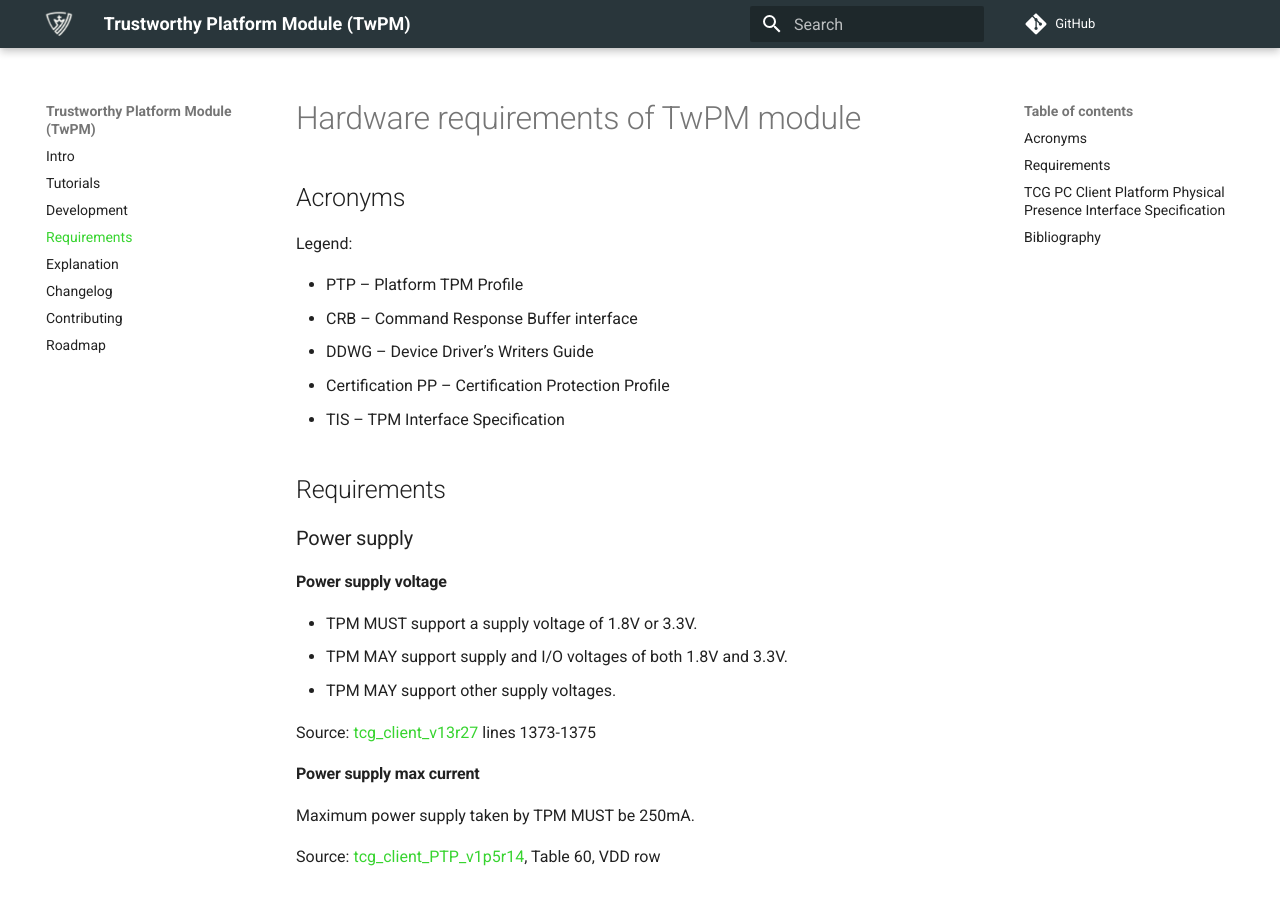
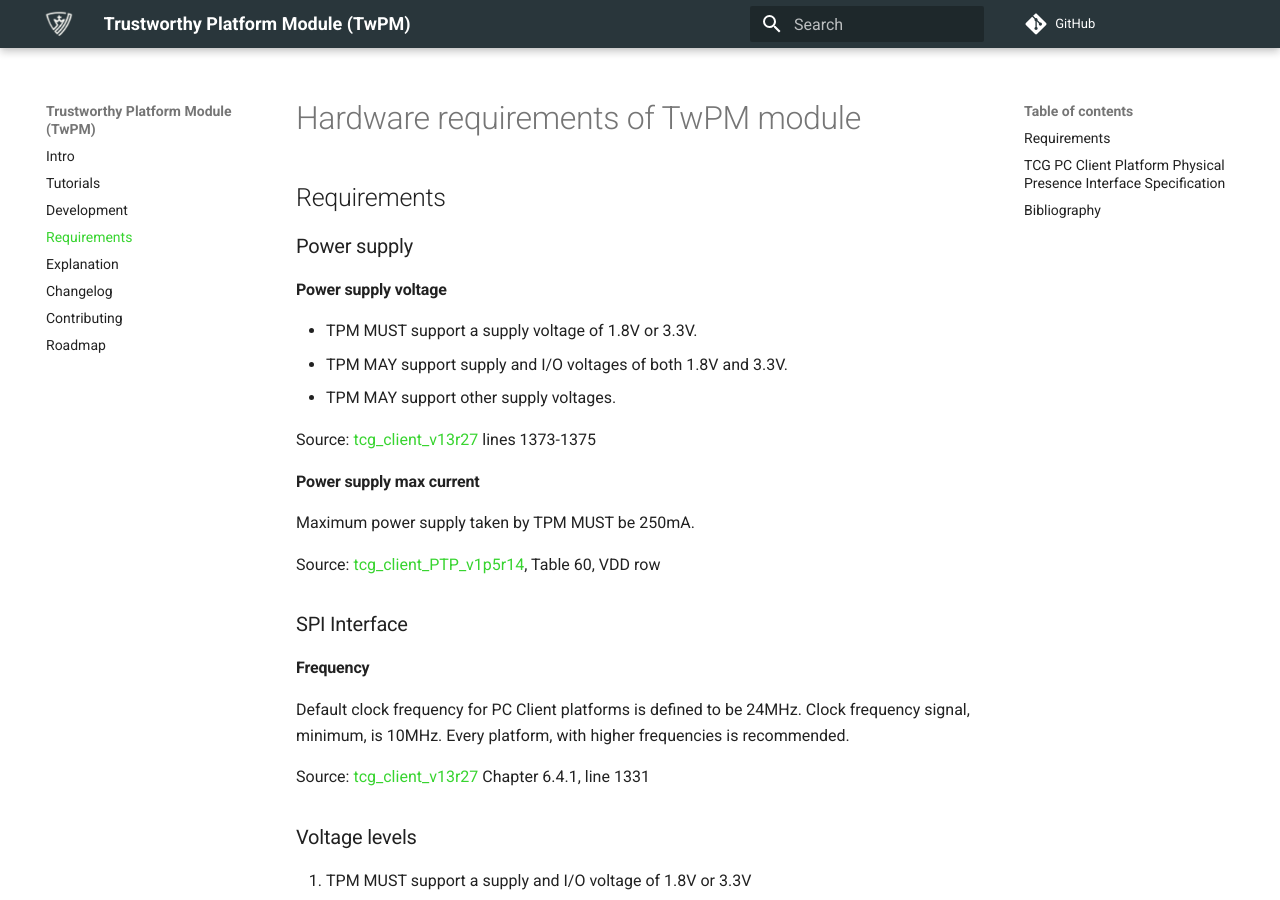
Before and after one commit to Dasharo/twpm-docs, an MkDocs documentation site: the page built from docs/requirements/requirements.md, in a window 1280 px wide and 900 px high. Built offline with MkDocs 1.6.1 and Material for MkDocs 9.7.7, drawn with Linux system fonts in a browser that asks for light colours; comment, search, counter and statistics services are not loaded.

Commit message:
requirements.md: Removed acronyms (as not used in whole document)
Signed-off-by: Karol Zmyslowski <karol.zmyslowski@3mdeb.com>

```diff
--- a/docs/requirements/requirements.md
+++ b/docs/requirements/requirements.md
@@ -2,16 +2,6 @@
 
 [tcg_client_v13r27]:<https://trustedcomputinggroup.org/wp-content/uploads/TCG_PCClientTPMInterfaceSpecification_TIS__1-3_27_03212013.pdf>
 [tcg_client_PTP_v1p5r14]:<https://trustedcomputinggroup.org/wp-content/uploads/PC-Client-Specific-Platform-TPM-Profile-for-TPM-2p0-v1p05p_r14_pub.pdf>
-
-## Acronyms
-
-Legend:
-
-* PTP – Platform TPM Profile
-* CRB – Command Response Buffer interface
-* DDWG – Device Driver’s Writers Guide
-* Certification PP – Certification Protection Profile
-* TIS – TPM Interface Specification
 
 ## Requirements
 
```
